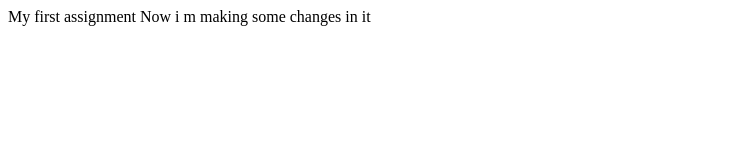
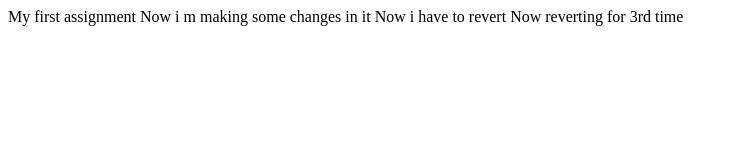
Before and after one commit to Amol1419/project_dir, a plain HTML site: page index.html in a window 1280 px wide. Shown: the whole page, without its empty margins (0-738 px from the left). Drawn offline with Linux system fonts and the light colour scheme.

Commit message:
4th commit

```diff
--- a/index.html
+++ b/index.html
@@ -6,5 +6,7 @@
 <body>
 My first assignment
 Now i m making some changes in it
+Now i have to revert
+Now reverting for 3rd time
 </body>
 </html>
```
